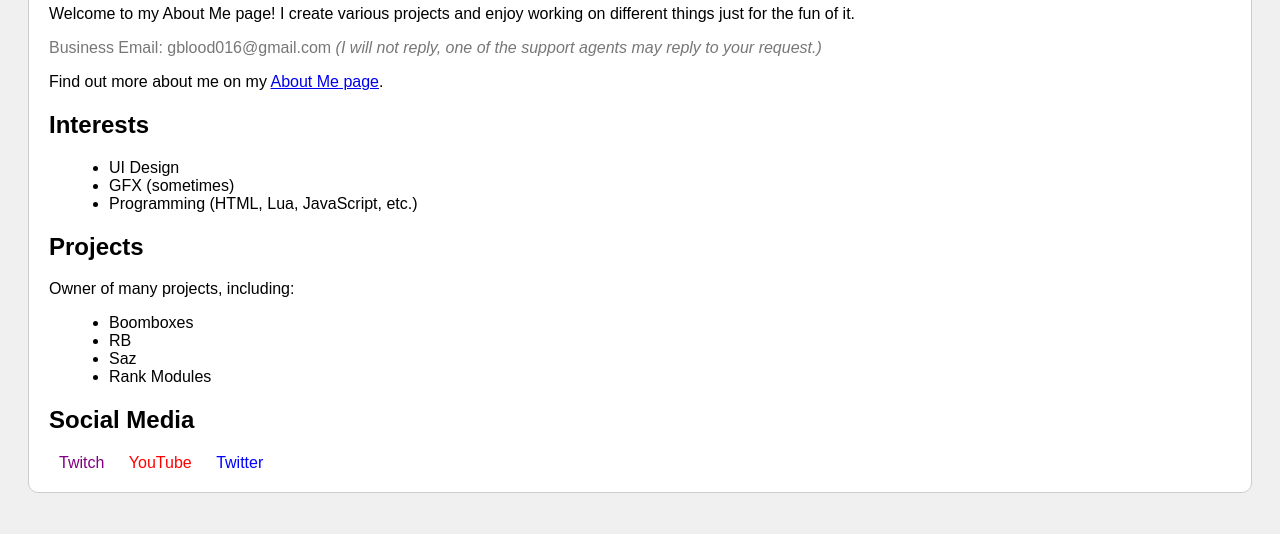
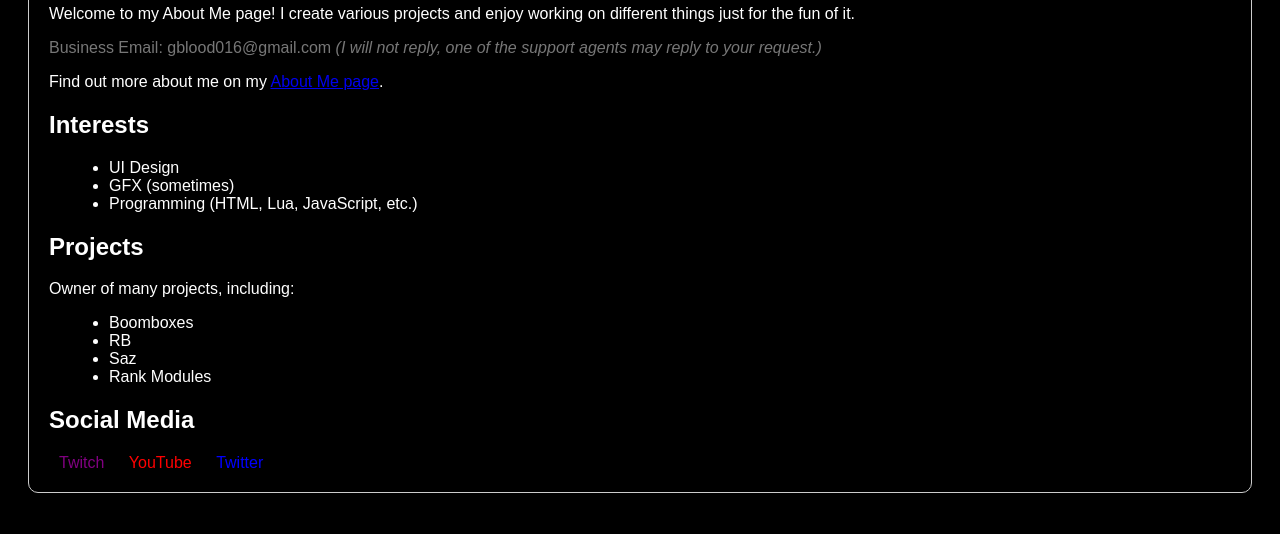
Before and after one commit to 4zx16/4zx16, a plain HTML site: page index.html in a window 1280 px wide. Shown: the part 266-800 px from the top of the page. Drawn offline with Linux system fonts and the light colour scheme.

Commit message:
Update index.html

```diff
--- a/index.html
+++ b/index.html
@@ -6,9 +6,9 @@
     <title>About Me</title>
     <style>
         body {
-            background-color: #f0f0f0;
+            background-color: black; /* Set the background color to black */
             font-family: Arial, sans-serif;
-            color: black; /* Text color set to black */
+            color: white; /* Set the text color to white */
         }
         #header {
             background-color: #333;
@@ -17,7 +17,7 @@
             padding: 20px;
         }
         #container {
-            background-color: #fff;
+            background-color: #000;
             border: 1px solid #ccc;
             border-radius: 10px;
             margin: 20px;
```
